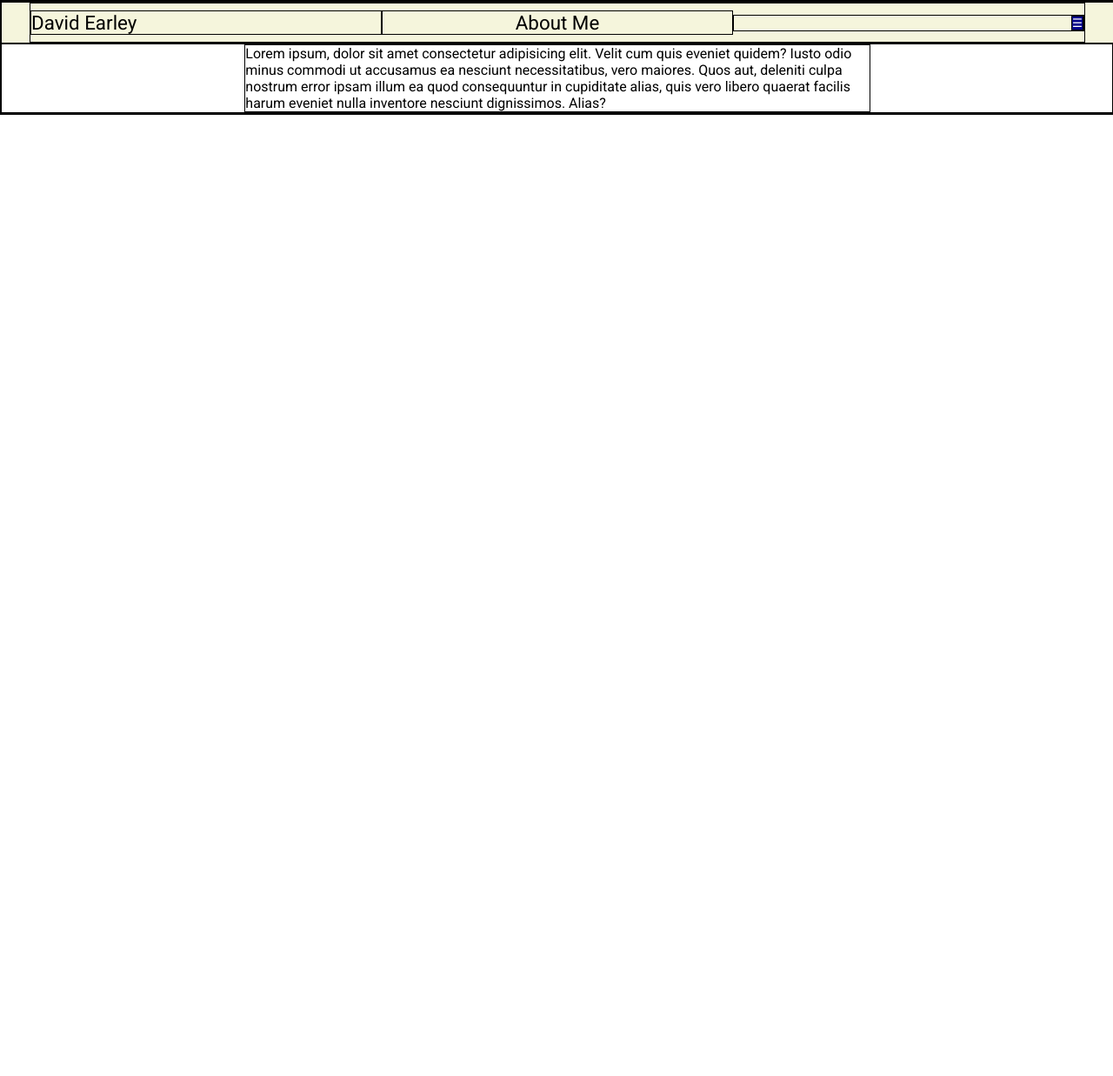
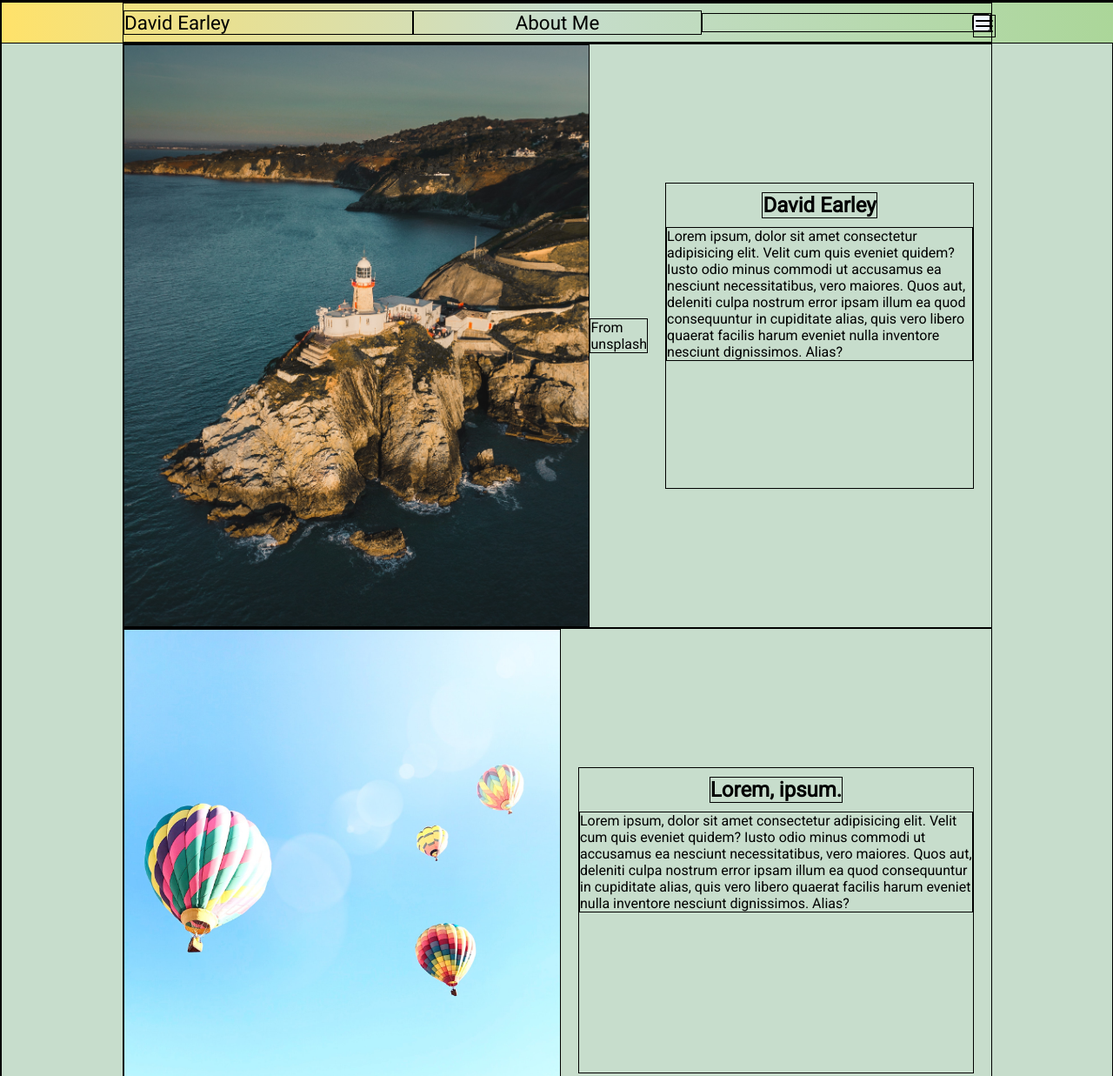
Before and after one commit to davidlate/jubilant-system, a plain HTML site: page index.html in a window 1280 px wide. Shown: the top 1237 px of the page at 87% size. Before the commit the page ends 800 px from the top, so only its background shows below. Drawn offline with Linux system fonts and the light colour scheme.

Commit message:
Added second row of data and started styling

```diff
--- a/index.html
+++ b/index.html
@@ -13,17 +13,46 @@
         <div class="header">
             <div class="upper title">David Earley</div>
             <div class="upper logo">About Me</div>
-            <div class="upper menu"> <button class="mbutton">☰</button> </div>
+            <div class="upper menu"> <button class="mbutton"><img src="images/menu.svg" alt="menu button"></button> </div>
         </div>
     </section>
 
 
-    <section class="main1-container">
-        <div class="main1">Lorem ipsum, dolor sit amet consectetur adipisicing elit. Velit cum quis eveniet quidem? Iusto odio minus commodi ut accusamus ea nesciunt necessitatibus, vero maiores. Quos aut, deleniti culpa nostrum error ipsam illum ea quod consequuntur in cupiditate alias, quis vero libero quaerat facilis harum eveniet nulla inventore nesciunt dignissimos. Alias?</div>
+    <section class="main1-container main-container">
+            <img class="landing" src="/images/howth.jpg" alt="A light house on the coast">
+            <figcaption>From unsplash</figcaption>
+
+        <div class="main main1">
+
+            <h1>
+                David Earley
+            </h1>
+            <p class="text">
+                Lorem ipsum, dolor sit amet consectetur adipisicing elit. Velit cum quis eveniet quidem? Iusto odio minus
+                 commodi ut accusamus ea nesciunt necessitatibus, vero maiores. Quos aut, deleniti culpa nostrum error ipsam
+                  illum ea quod consequuntur in cupiditate alias, quis vero libero quaerat facilis harum eveniet nulla
+                   inventore nesciunt dignissimos. Alias?
+            </p>
+        </div>
     </section>
 
 
+    <section class="main2-container main-container">
+        <img class="landing" src="/images/balloons.jpg" alt="A bevy of hot-air balloons">
 
+        <div class="main main2">
+
+            <h1>
+                Lorem, ipsum.
+            </h1>
+            <p class="text">
+                Lorem ipsum, dolor sit amet consectetur adipisicing elit. Velit cum quis eveniet quidem? Iusto odio minus
+                 commodi ut accusamus ea nesciunt necessitatibus, vero maiores. Quos aut, deleniti culpa nostrum error ipsam
+                  illum ea quod consequuntur in cupiditate alias, quis vero libero quaerat facilis harum eveniet nulla
+                   inventore nesciunt dignissimos. Alias?
+            </p>
+        </div>
+    </section>
 
 
 </body>
--- a/style.css
+++ b/style.css
@@ -9,7 +9,6 @@
     margin: 0px;
     padding: 0px;
     box-sizing: border-box;
-
     --header-font-size: clamp(1.1rem, 3vw, 1.4rem);
 }
 
@@ -21,7 +20,15 @@ body{
     align-items: center;
     justify-content: center;
     position: relative;
+    background-color: #c7ddcc;
 }
+
+h1{
+    text-align: center;
+    margin: 10px auto 10px auto;
+}
+
+
 
 .header-container{
     display: flex;
@@ -31,8 +38,9 @@ body{
     font-size: var(--header-font-size);
     min-height: 1.1rem;
     width: 100vw;
-    background-color: beige;
     font-family: 'Roboto';
+    background: linear-gradient(to right, #ffe26a,#c7ddcc, #abd699);
+
 
 }
 
@@ -41,7 +49,7 @@ body{
     height: 100%;
     grid-auto-flow: column;
     grid-template-columns: repeat(3, 1fr);
-    width: min(95%, 1350px);
+    width: min(95%, 1000px);
     justify-content: center;
     align-items: center;
 }
@@ -55,22 +63,53 @@ body{
     text-align: end;
     justify-content: end;
     align-items: center;
+
 }
 
 .mbutton{
     display: flex;
-    background-color: darkblue;
-    color: white;
-    border-radius: 5%;
+    background-color: white;
+    border-radius: 15%;
+    height: 1.3rem;
+    width: 1.3rem;
+    background-color: aliceblue;
 }
 
-.main1-container{
-    width: 100vw;
+.main-container{
+    width: min(100vw, 1000px);
     display: flex;
     justify-content: center;
     align-items: center;
+    height: calc(90vh - 3rem);
+    overflow: hidden;
 }
 
-.main1{
+.main{
     width: min(95%, 80ch);
+    height: calc(50vh - 3rem);
+    margin: 0px 20px;
+    display: flex;
+    flex-direction: column;
 }
+
+
+.landing{
+    width: 50vw;
+    object-fit: cover;
+    height: 100%
+}
+
+
+.text{
+    align-self: center;
+}
+
+@media (max-width: 750px){
+    .main-container{
+        flex-direction: column;
+    }
+    .landing{
+        width: 100%;
+        height: calc(60vh - 3rem);
+    }
+}
```
Also changed, not shown: images/balloons.jpg (added), images/howth.jpg (added), images/menu.svg (added).
